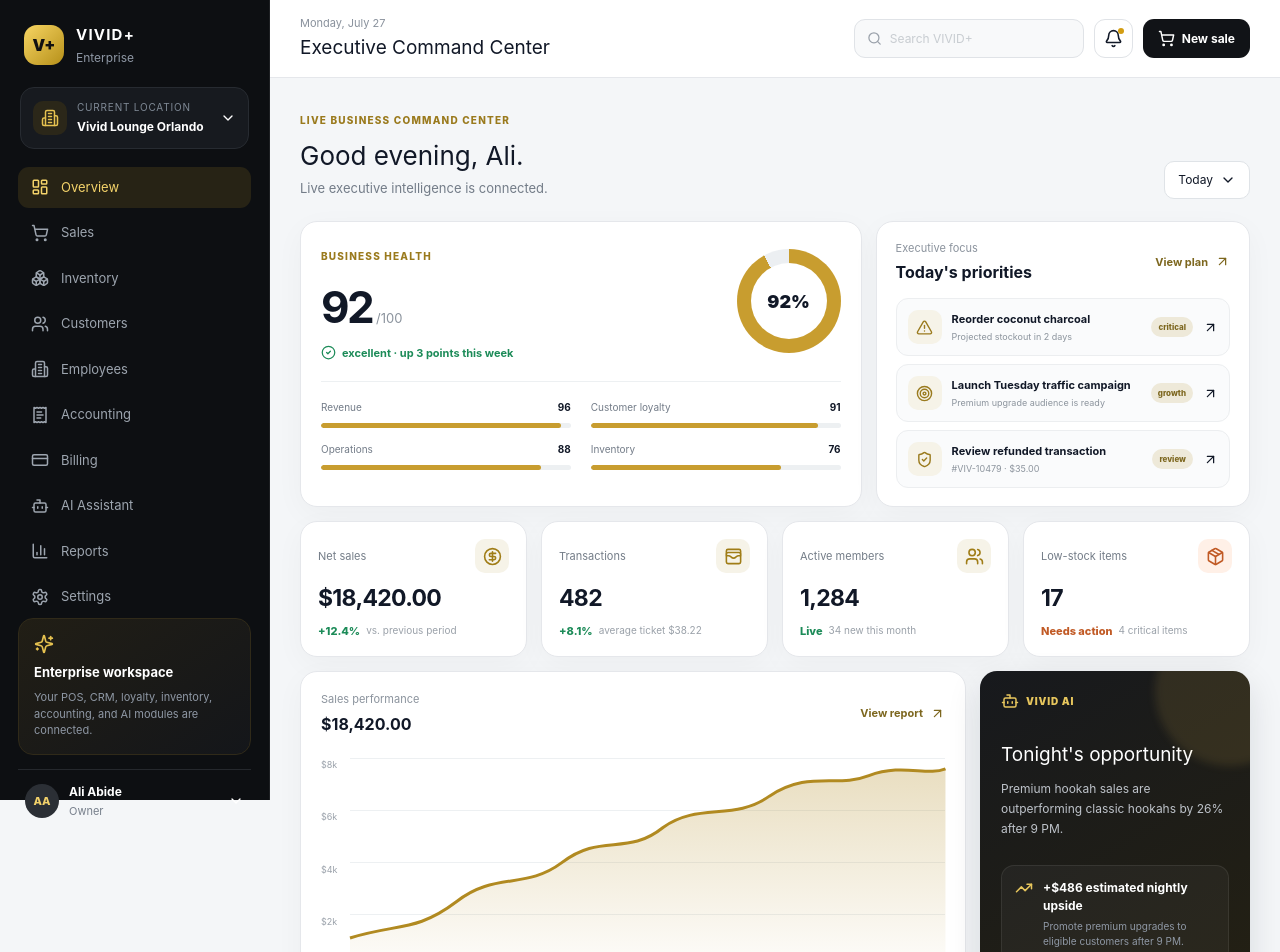
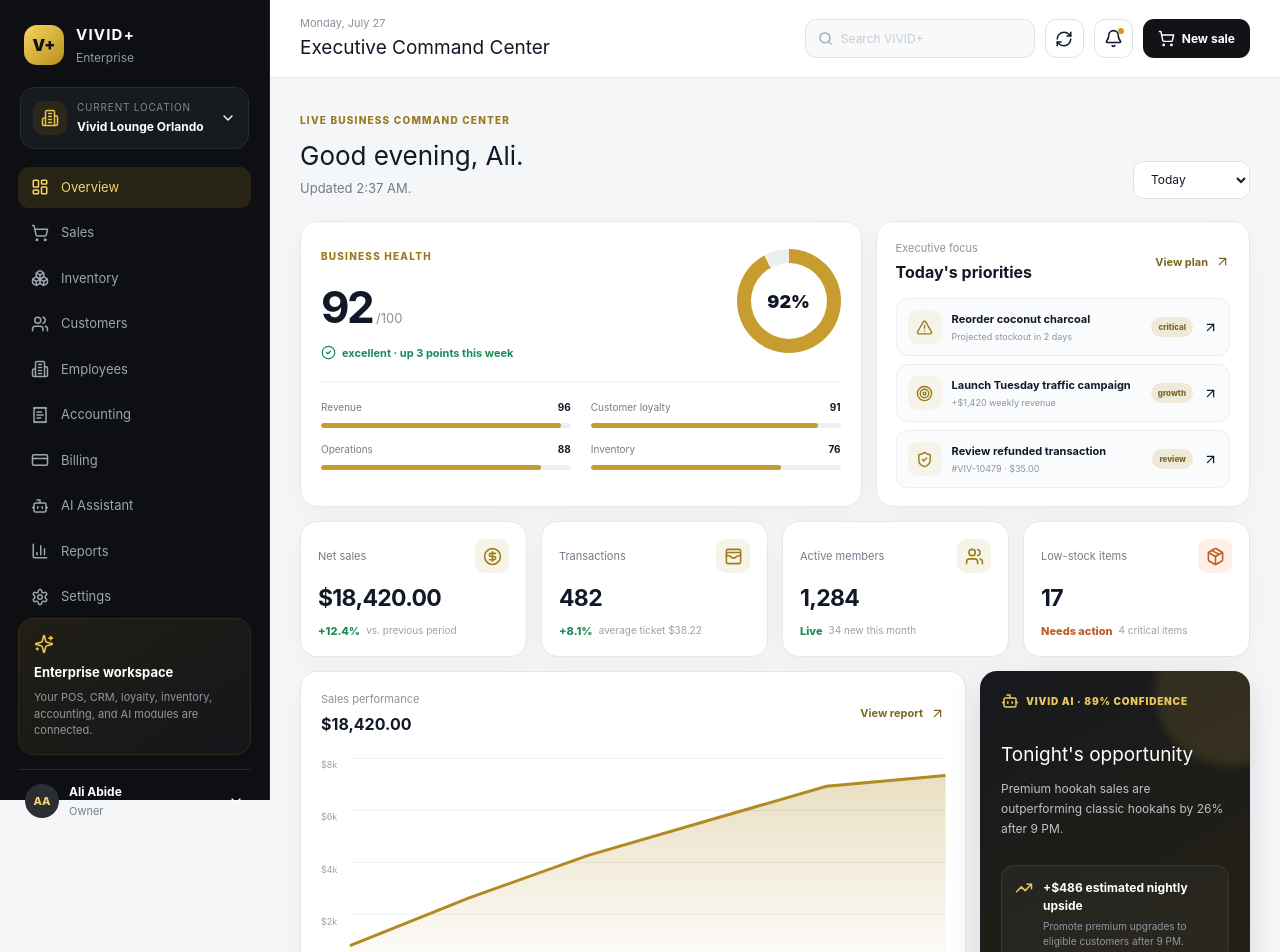
Before and after one commit to minabettache/vivid-plus-scale-v2, a Next.js app: page /command-center in a window 1280 px wide. Shown: the top 952 px of the page. Built offline with nearby package versions, Linux system fonts and the light colour scheme.

Commit message:
Elevate command center with live periods, refresh, and dynamic intelligence

```diff
--- a/app/command-center/page.tsx
+++ b/app/command-center/page.tsx
@@ -17,6 +17,7 @@
   Menu,
   Package,
   ReceiptText,
+  RefreshCw,
   Search,
   Settings,
   ShieldCheck,
@@ -28,8 +29,8 @@
   WalletCards,
   X
 } from 'lucide-react';
-import { useEffect, useState } from 'react';
-import type { CommandCenterSnapshot } from '@/lib/vivid-core/command-center/types';
+import { useCallback, useEffect, useMemo, useState } from 'react';
+import type { CommandCenterSnapshot, ExecutiveMetric, ExecutivePriority } from '@/lib/vivid-core/command-center/types';
 import styles from './command-center.module.css';
 
 const navigation = [
@@ -44,19 +45,6 @@
   { label: 'Reports', icon: BarChart3 },
   { label: 'Settings', icon: Settings }
 ];
-
-const metricIcons = {
-  net_sales: CircleDollarSign,
-  transactions: WalletCards,
-  active_members: Users,
-  low_stock_items: Package
-} as const;
-
-const priorityIcons = {
-  critical: AlertTriangle,
-  growth: Target,
-  review: ShieldCheck
-} as const;
 
 const transactions = [
   { id: '#VIV-10482', customer: 'Walk-in customer', time: '11:42 PM', amount: '$84.00', status: 'Paid' },
@@ -73,41 +61,70 @@
   { name: 'Hookah Foil Packs', stock: 14, target: 40 }
 ];
 
+const periodLabels: Record<CommandCenterSnapshot['period'], string> = {
+  today: 'Today',
+  week: 'This week',
+  month: 'This month',
+  quarter: 'This quarter',
+  year: 'This year'
+};
+
+const metricIcons: Record<ExecutiveMetric['key'], typeof CircleDollarSign> = {
+  net_sales: CircleDollarSign,
+  transactions: WalletCards,
+  active_members: Users,
+  low_stock_items: Package
+};
+
+const priorityIcons: Record<ExecutivePriority['level'], typeof AlertTriangle> = {
+  critical: AlertTriangle,
+  growth: Target,
+  review: ShieldCheck
+};
+
+function buildChart(series: CommandCenterSnapshot['salesSeries']) {
+  if (!series.length) return { line: '', area: '' };
+  const width = 700;
+  const height = 230;
+  const max = Math.max(...series.map((point) => point.amount), 1);
+  const step = series.length === 1 ? 0 : width / (series.length - 1);
+  const coordinates = series.map((point, index) => ({
+    x: index * step,
+    y: height - (point.amount / max) * (height - 18)
+  }));
+  const line = coordinates.map((point, index) => `${index === 0 ? 'M' : 'L'}${point.x.toFixed(1)},${point.y.toFixed(1)}`).join(' ');
+  return { line, area: `${line} L${width},${height} L0,${height} Z` };
+}
+
 export default function CommandCenterPage() {
   const [mobileOpen, setMobileOpen] = useState(false);
+  const [period, setPeriod] = useState<CommandCenterSnapshot['period']>('today');
   const [snapshot, setSnapshot] = useState<CommandCenterSnapshot | null>(null);
+  const [loading, setLoading] = useState(true);
   const [error, setError] = useState<string | null>(null);
 
-  useEffect(() => {
-    const controller = new AbortController();
-
-    async function loadCommandCenter() {
+  const loadSnapshot = useCallback(async () => {
+    setLoading(true);
+    setError(null);
     try {
-        const response = await fetch('/api/v1/command-center?period=today', {
-          signal: controller.signal,
+      const response = await fetch(`/api/v1/command-center?period=${period}`, {
+        headers: { 'x-vivid-organization-id': 'vivid-technologies' },
         cache: 'no-store'
       });
-
-        if (!response.ok) {
-          throw new Error(`Unable to load command center (${response.status})`);
-        }
-
+      if (!response.ok) throw new Error(`Command Center API returned ${response.status}`);
       const payload = (await response.json()) as { data: CommandCenterSnapshot };
       setSnapshot(payload.data);
     } catch (requestError) {
-        if ((requestError as Error).name !== 'AbortError') {
-          setError((requestError as Error).message);
+      setError(requestError instanceof Error ? requestError.message : 'Unable to load command center data.');
+    } finally {
+      setLoading(false);
     }
-      }
-    }
+  }, [period]);
 
-    loadCommandCenter();
-    return () => controller.abort();
-  }, []);
+  useEffect(() => { void loadSnapshot(); }, [loadSnapshot]);
 
-  const healthScore = snapshot?.health.score ?? 0;
-  const healthStatus = snapshot?.health.status ?? 'healthy';
-  const weeklyChange = snapshot?.health.weeklyChange ?? 0;
+  const chart = useMemo(() => buildChart(snapshot?.salesSeries ?? []), [snapshot]);
+  const netSales = snapshot?.metrics.find((metric) => metric.key === 'net_sales');
 
   return (
     <main className={styles.shell}>
@@ -117,30 +134,18 @@
           <div><strong>VIVID+</strong><span>Enterprise</span></div>
           <button className={styles.mobileClose} onClick={() => setMobileOpen(false)} aria-label="Close menu"><X size={20} /></button>
         </div>
-
         <div className={styles.locationCard}>
           <div className={styles.locationIcon}><Building2 size={18} /></div>
           <div><span>Current location</span><strong>Vivid Lounge Orlando</strong></div>
           <ChevronDown size={16} />
         </div>
-
         <nav className={styles.nav} aria-label="Primary navigation">
-          {navigation.map(({ label, icon: Icon, active }) => (
-            <button key={label} className={active ? styles.navActive : ''}><Icon size={18} /><span>{label}</span></button>
-          ))}
+          {navigation.map(({ label, icon: Icon, active }) => <button key={label} className={active ? styles.navActive : ''}><Icon size={18} /><span>{label}</span></button>)}
         </nav>
-
         <div className={styles.upgradeCard}>
-          <Sparkles size={20} />
-          <strong>Enterprise workspace</strong>
-          <p>Your POS, CRM, loyalty, inventory, accounting, and AI modules are connected.</p>
+          <Sparkles size={20} /><strong>Enterprise workspace</strong><p>Your POS, CRM, loyalty, inventory, accounting, and AI modules are connected.</p>
         </div>
-
-        <div className={styles.userCard}>
-          <div className={styles.avatar}>AA</div>
-          <div><strong>Ali Abide</strong><span>Owner</span></div>
-          <ChevronDown size={16} />
-        </div>
+        <div className={styles.userCard}><div className={styles.avatar}>AA</div><div><strong>Ali Abide</strong><span>Owner</span></div><ChevronDown size={16} /></div>
       </aside>
 
       {mobileOpen && <button className={styles.overlay} onClick={() => setMobileOpen(false)} aria-label="Close menu overlay" />}
@@ -151,9 +156,9 @@
             <button className={styles.menuButton} onClick={() => setMobileOpen(true)} aria-label="Open menu"><Menu size={21} /></button>
             <div><p>Monday, July 27</p><h1>Executive Command Center</h1></div>
           </div>
-
           <div className={styles.topbarActions}>
             <label className={styles.searchBox}><Search size={17} /><input placeholder="Search VIVID+" aria-label="Search VIVID+" /></label>
+            <button className={styles.iconButton} onClick={() => void loadSnapshot()} aria-label="Refresh command center"><RefreshCw size={18} /></button>
             <button className={styles.iconButton} aria-label="Notifications"><Bell size={19} /><i /></button>
             <button className={styles.newSaleButton}><ShoppingCart size={17} />New sale</button>
           </div>
@@ -161,124 +166,42 @@
 
         <div className={styles.pageBody}>
           <section className={styles.hero}>
-            <div>
-              <span className={styles.eyebrow}>LIVE BUSINESS COMMAND CENTER</span>
-              <h2>Good evening, Ali.</h2>
-              <p>{error ? error : snapshot ? 'Live executive intelligence is connected.' : 'Loading live executive intelligence...'}</p>
-            </div>
-            <button className={styles.dateButton}>Today <ChevronDown size={16} /></button>
+            <div><span className={styles.eyebrow}>LIVE BUSINESS COMMAND CENTER</span><h2>Good evening, Ali.</h2><p>{loading ? 'Synchronizing your business intelligence…' : `Updated ${snapshot ? new Date(snapshot.generatedAt).toLocaleTimeString([], { hour: 'numeric', minute: '2-digit' }) : 'just now'}.`}</p></div>
+            <select className={styles.dateButton} value={period} onChange={(event) => setPeriod(event.target.value as CommandCenterSnapshot['period'])} aria-label="Reporting period">
+              {Object.entries(periodLabels).map(([value, label]) => <option key={value} value={value}>{label}</option>)}
+            </select>
           </section>
+
+          {error && <article className={styles.metricCard} role="alert"><div className={styles.metricTop}><span>Live data connection</span><div className={styles.metricIconWarning}><AlertTriangle size={19} /></div></div><strong>Unable to refresh</strong><div className={styles.metricBottom}><span className={styles.warningText}>{error}</span></div></article>}
 
           <section className={styles.executiveGrid}>
             <article className={styles.healthCard}>
               <div className={styles.healthSummary}>
-                <div>
-                  <span className={styles.cardEyebrow}>BUSINESS HEALTH</span>
-                  <div className={styles.healthScore}><strong>{snapshot ? healthScore : '--'}</strong><span>/100</span></div>
-                  <p><CheckCircle2 size={15} /> {healthStatus} · {weeklyChange >= 0 ? 'up' : 'down'} {Math.abs(weeklyChange)} points this week</p>
+                <div><span className={styles.cardEyebrow}>BUSINESS HEALTH</span><div className={styles.healthScore}><strong>{snapshot?.health.score ?? '—'}</strong><span>/100</span></div><p><CheckCircle2 size={15} /> {snapshot ? `${snapshot.health.status} · ${snapshot.health.weeklyChange >= 0 ? 'up' : 'down'} ${Math.abs(snapshot.health.weeklyChange)} points this week` : 'Loading live health score'}</p></div>
+                <div className={styles.healthRing} style={{ background: `conic-gradient(#c89d2f 0 ${snapshot?.health.score ?? 0}%, #eceff2 ${snapshot?.health.score ?? 0}% 100%)` }} aria-label={`Business health score ${snapshot?.health.score ?? 0} out of 100`}><span>{snapshot?.health.score ?? 0}%</span></div>
               </div>
-                <div
-                  className={styles.healthRing}
-                  aria-label={`Business health score ${healthScore} out of 100`}
-                  style={{ background: `conic-gradient(#c89d2f 0 ${healthScore}%, #eceff2 ${healthScore}% 100%)` }}
-                >
-                  <span>{snapshot ? `${healthScore}%` : '--'}</span>
-                </div>
-              </div>
-              <div className={styles.healthFactors}>
-                {(snapshot?.health.factors ?? []).map((factor) => (
-                  <div key={factor.key} className={styles.healthFactor}>
-                    <div><span>{factor.label}</span><strong>{factor.score}</strong></div>
-                    <div className={styles.healthTrack}><i style={{ width: `${factor.score}%` }} /></div>
-                  </div>
-                ))}
-              </div>
+              <div className={styles.healthFactors}>{(snapshot?.health.factors ?? []).map((factor) => <div key={factor.key} className={styles.healthFactor}><div><span>{factor.label}</span><strong>{factor.score}</strong></div><div className={styles.healthTrack}><i style={{ width: `${factor.score}%` }} /></div></div>)}</div>
             </article>
 
             <article className={styles.priorityCard}>
-              <div className={styles.panelHeader}>
-                <div><span>Executive focus</span><strong>Today&apos;s priorities</strong></div>
-                <button>View plan <ArrowUpRight size={15} /></button>
-              </div>
-              <div className={styles.priorityList}>
-                {(snapshot?.priorities ?? []).map((priority) => {
-                  const Icon = priorityIcons[priority.level];
-                  return (
-                    <button key={priority.id} className={styles.priorityItem}>
-                      <div className={styles.priorityIcon}><Icon size={17} /></div>
-                      <div><strong>{priority.title}</strong><span>{priority.detail}</span></div>
-                      <small>{priority.level}</small>
-                      <ArrowUpRight size={15} />
-                    </button>
-                  );
-                })}
-              </div>
+              <div className={styles.panelHeader}><div><span>Executive focus</span><strong>Today&apos;s priorities</strong></div><button>View plan <ArrowUpRight size={15} /></button></div>
+              <div className={styles.priorityList}>{(snapshot?.priorities ?? []).map((priority) => { const Icon = priorityIcons[priority.level]; return <button key={priority.id} className={styles.priorityItem}><div className={styles.priorityIcon}><Icon size={17} /></div><div><strong>{priority.title}</strong><span>{priority.estimatedImpact ?? priority.detail}</span></div><small>{priority.level}</small><ArrowUpRight size={15} /></button>; })}</div>
             </article>
           </section>
 
-          <section className={styles.metricGrid}>
-            {(snapshot?.metrics ?? []).map((metric) => {
-              const Icon = metricIcons[metric.key];
-              const warning = metric.requiresAction;
-              const change = metric.changePercent === undefined
-                ? (warning ? 'Needs action' : 'Live')
-                : `${metric.changePercent >= 0 ? '+' : ''}${metric.changePercent}%`;
-
-              return (
-                <article key={metric.key} className={styles.metricCard}>
-                  <div className={styles.metricTop}><span>{metric.label}</span><div className={warning ? styles.metricIconWarning : styles.metricIcon}><Icon size={19} /></div></div>
-                  <strong>{metric.formattedValue}</strong>
-                  <div className={styles.metricBottom}><span className={warning ? styles.warningText : styles.positiveText}>{change}</span><small>{metric.detail}</small></div>
-                </article>
-              );
-            })}
-          </section>
+          <section className={styles.metricGrid}>{(snapshot?.metrics ?? []).map((metric) => { const Icon = metricIcons[metric.key]; const change = metric.changePercent === undefined ? (metric.requiresAction ? 'Needs action' : 'Live') : `${metric.changePercent >= 0 ? '+' : ''}${metric.changePercent}%`; return <article key={metric.key} className={styles.metricCard}><div className={styles.metricTop}><span>{metric.label}</span><div className={metric.requiresAction ? styles.metricIconWarning : styles.metricIcon}><Icon size={19} /></div></div><strong>{metric.formattedValue}</strong><div className={styles.metricBottom}><span className={metric.requiresAction ? styles.warningText : styles.positiveText}>{change}</span><small>{metric.detail}</small></div></article>; })}</section>
 
           <section className={styles.mainGrid}>
             <article className={styles.panelLarge}>
-              <div className={styles.panelHeader}><div><span>Sales performance</span><strong>{snapshot?.metrics.find((metric) => metric.key === 'net_sales')?.formattedValue ?? '--'}</strong></div><button>View report <ArrowUpRight size={15} /></button></div>
-              <div className={styles.chartWrap}>
-                <div className={styles.yAxis}><span>$8k</span><span>$6k</span><span>$4k</span><span>$2k</span><span>$0</span></div>
-                <div className={styles.chartArea}>
-                  <div className={styles.gridLine} /><div className={styles.gridLine} /><div className={styles.gridLine} /><div className={styles.gridLine} /><div className={styles.gridLine} />
-                  <svg viewBox="0 0 700 230" preserveAspectRatio="none" aria-label="Sales trend chart">
-                    <defs><linearGradient id="salesArea" x1="0" y1="0" x2="0" y2="1"><stop offset="0%" stopColor="currentColor" stopOpacity="0.28" /><stop offset="100%" stopColor="currentColor" stopOpacity="0" /></linearGradient></defs>
-                    <path className={styles.chartFill} d="M0,184 C55,169 78,178 125,147 C170,116 206,135 249,107 C295,76 325,101 368,71 C410,45 451,65 493,39 C540,12 572,31 610,18 C650,5 678,19 700,11 L700,230 L0,230 Z" />
-                    <path className={styles.chartLine} d="M0,184 C55,169 78,178 125,147 C170,116 206,135 249,107 C295,76 325,101 368,71 C410,45 451,65 493,39 C540,12 572,31 610,18 C650,5 678,19 700,11" />
-                  </svg>
-                  <div className={styles.xAxis}><span>8 AM</span><span>11 AM</span><span>2 PM</span><span>5 PM</span><span>8 PM</span><span>12 AM</span></div>
-                </div>
-              </div>
+              <div className={styles.panelHeader}><div><span>Sales performance</span><strong>{netSales?.formattedValue ?? '—'}</strong></div><button>View report <ArrowUpRight size={15} /></button></div>
+              <div className={styles.chartWrap}><div className={styles.yAxis}><span>$8k</span><span>$6k</span><span>$4k</span><span>$2k</span><span>$0</span></div><div className={styles.chartArea}><div className={styles.gridLine} /><div className={styles.gridLine} /><div className={styles.gridLine} /><div className={styles.gridLine} /><div className={styles.gridLine} /><svg viewBox="0 0 700 230" preserveAspectRatio="none" aria-label="Live sales trend chart"><defs><linearGradient id="salesArea" x1="0" y1="0" x2="0" y2="1"><stop offset="0%" stopColor="currentColor" stopOpacity="0.28" /><stop offset="100%" stopColor="currentColor" stopOpacity="0" /></linearGradient></defs><path className={styles.chartFill} d={chart.area} /><path className={styles.chartLine} d={chart.line} /></svg><div className={styles.xAxis}>{(snapshot?.salesSeries ?? []).map((point) => <span key={point.timestamp}>{point.timestamp}</span>)}</div></div></div>
             </article>
-
-            <article className={styles.aiPanel}>
-              <div className={styles.aiBadge}><Bot size={18} /> VIVID AI</div>
-              <h3>{snapshot?.aiBrief.headline ?? 'Executive brief'}</h3>
-              <p>{snapshot?.aiBrief.observation ?? 'Loading your latest business insight...'}</p>
-              <div className={styles.insightStat}><TrendingUp size={18} /><div><strong>{snapshot?.aiBrief.expectedImpact ?? '--'}</strong><span>{snapshot?.aiBrief.recommendation ?? 'Preparing recommendation'}</span></div></div>
-              <button>Review recommendation <ArrowUpRight size={16} /></button>
-            </article>
+            <article className={styles.aiPanel}><div className={styles.aiBadge}><Bot size={18} /> VIVID AI · {snapshot?.aiBrief.confidence ?? 0}% CONFIDENCE</div><h3>{snapshot?.aiBrief.headline ?? 'Executive intelligence loading'}</h3><p>{snapshot?.aiBrief.observation ?? 'VIVID AI is analyzing your business performance.'}</p><div className={styles.insightStat}><TrendingUp size={18} /><div><strong>{snapshot?.aiBrief.expectedImpact ?? 'Calculating impact'}</strong><span>{snapshot?.aiBrief.recommendation ?? 'Preparing recommendation'}</span></div></div><button>{snapshot?.aiBrief.requiresApproval ? 'Review recommendation' : 'Open executive brief'} <ArrowUpRight size={16} /></button></article>
           </section>
 
           <section className={styles.bottomGrid}>
-            <article className={styles.tablePanel}>
-              <div className={styles.panelHeader}><div><span>Recent activity</span><strong>Latest transactions</strong></div><button>View all <ArrowUpRight size={15} /></button></div>
-              <div className={styles.tableWrap}>
-                <table><thead><tr><th>Transaction</th><th>Customer</th><th>Time</th><th>Status</th><th>Amount</th></tr></thead>
-                  <tbody>{transactions.map((transaction) => (
-                    <tr key={transaction.id}><td>{transaction.id}</td><td>{transaction.customer}</td><td>{transaction.time}</td><td><span className={transaction.status === 'Paid' ? styles.statusPaid : styles.statusRefunded}>{transaction.status}</span></td><td>{transaction.amount}</td></tr>
-                  ))}</tbody>
-                </table>
-              </div>
-            </article>
-
-            <article className={styles.inventoryPanel}>
-              <div className={styles.panelHeader}><div><span>Inventory alerts</span><strong>Low stock</strong></div><button><Activity size={16} /></button></div>
-              <div className={styles.inventoryList}>{inventory.map((item) => (
-                <div key={item.name} className={styles.inventoryItem}><div><strong>{item.name}</strong><span>{item.stock} units remaining</span></div><div className={styles.progressTrack}><i style={{ width: `${Math.max(10, (item.stock / item.target) * 100)}%` }} /></div></div>
-              ))}</div>
-              <button className={styles.inventoryButton}>Open inventory</button>
-            </article>
+            <article className={styles.tablePanel}><div className={styles.panelHeader}><div><span>Recent activity</span><strong>Latest transactions</strong></div><button>View all <ArrowUpRight size={15} /></button></div><div className={styles.tableWrap}><table><thead><tr><th>Transaction</th><th>Customer</th><th>Time</th><th>Status</th><th>Amount</th></tr></thead><tbody>{transactions.map((transaction) => <tr key={transaction.id}><td>{transaction.id}</td><td>{transaction.customer}</td><td>{transaction.time}</td><td><span className={transaction.status === 'Paid' ? styles.statusPaid : styles.statusRefunded}>{transaction.status}</span></td><td>{transaction.amount}</td></tr>)}</tbody></table></div></article>
+            <article className={styles.inventoryPanel}><div className={styles.panelHeader}><div><span>Inventory alerts</span><strong>Low stock</strong></div><button aria-label="Open inventory activity"><Activity size={16} /></button></div><div className={styles.inventoryList}>{inventory.map((item) => <div key={item.name} className={styles.inventoryItem}><div><strong>{item.name}</strong><span>{item.stock} units remaining</span></div><div className={styles.progressTrack}><i style={{ width: `${Math.max(10, (item.stock / item.target) * 100)}%` }} /></div></div>)}</div><button className={styles.inventoryButton}>Open inventory</button></article>
           </section>
         </div>
       </section>
```
Lines whose indentation alone changed are shown as unchanged.
